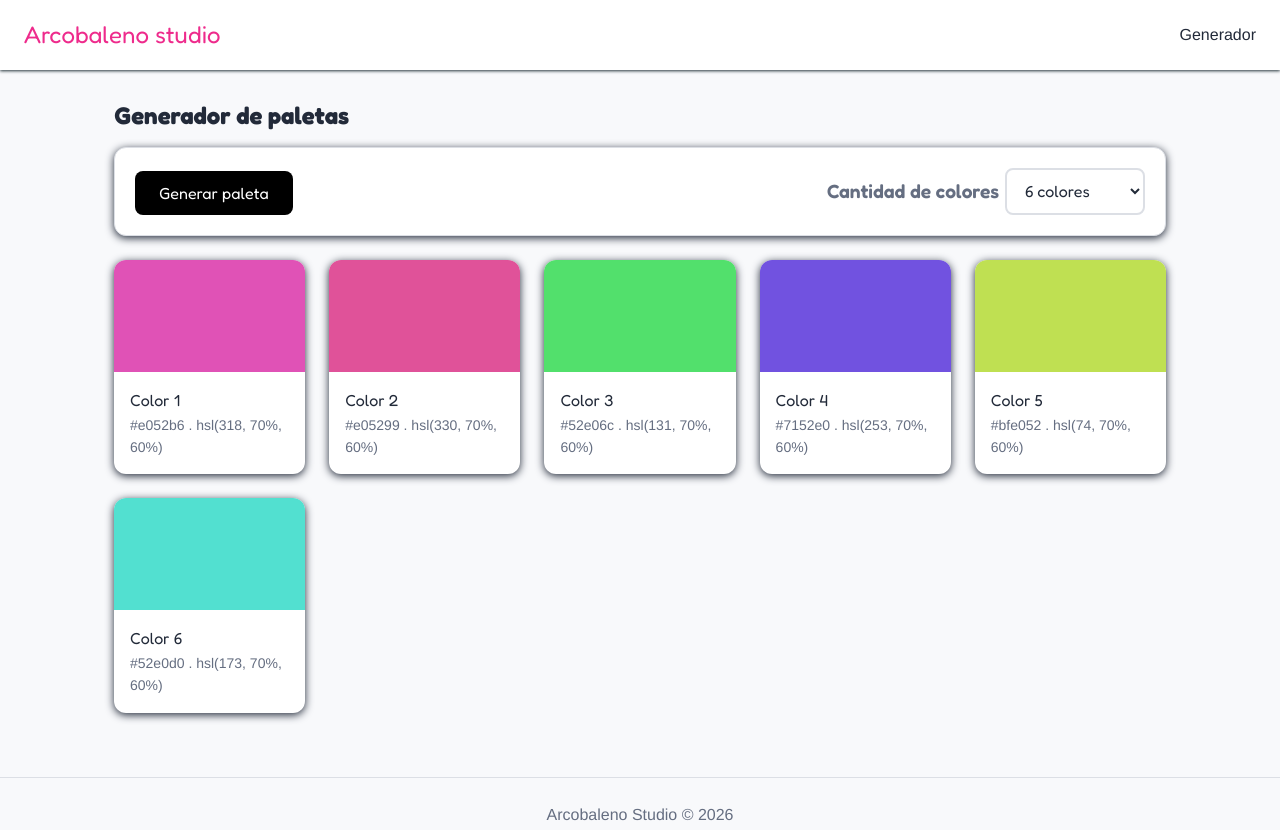
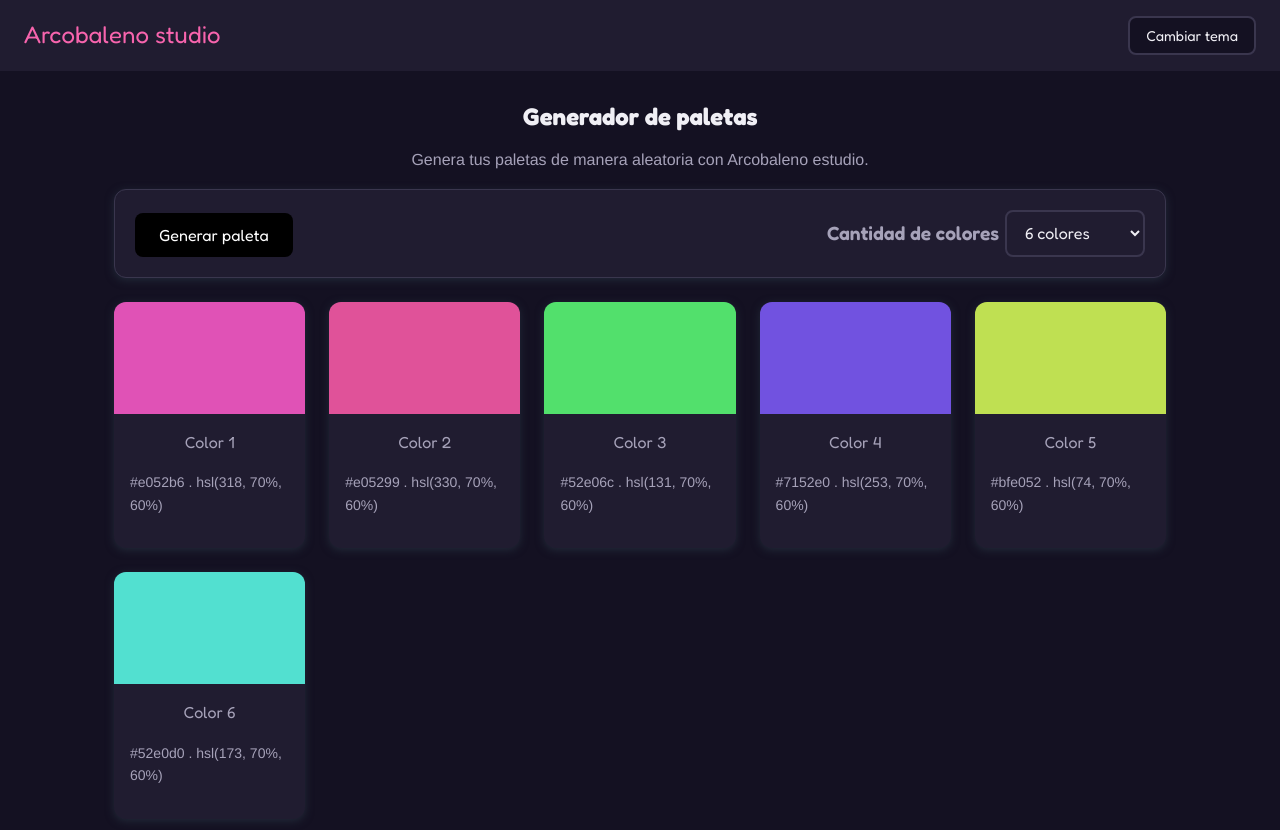
Before and after one commit to ValentinaLeyvaCR/ProyectoM1_ValentinaLeyva, a plain HTML site: page index.html in a window 1280 px wide. Shown: the top 830 px of the page. Drawn offline with nearby package versions, Linux system fonts and the light colour scheme.

Commit message:
creacion de funcion cambio de tema claro y oscuro de la pagina

```diff
--- a/CSS/styles.css
+++ b/CSS/styles.css
@@ -16,21 +16,44 @@ HSL: es una mezcla del color ajustando tono, saturacion y brillo ej: hsl(330(ton
 */
 
 :root { /*aqui solo varia el brillo, pero es el mismo color*/
-    --color-primario:  hsl(330, 85%, 55%);
-    --color-primario-claro: hsl(330, 85%, 72%);
-    --color-primario-oscuro:  hsl(330, 75%, 40%);
+    --color-primario: hsl(330, 90%, 68%);
+    --color-primario-claro: hsl(330, 90%, 78%);
+    --color-primario-oscuro: hsl(330, 80%, 52%);
 
     /*acento*/
-    --color-acento:  hsl(190, 90%, 45%);
-    --color-acento-oscuro:  hsl(190, 90%, 35%);
+    --color-acento: hsl(190, 90%, 60%);
+    --color-acento-oscuro: hsl(190, 85%, 48%);
 
     /* neutros para bordes y texto*/
+    --color-fondo: hsl(250, 32%, 10%);
+    --color-superficie: hsl(250, 26%, 15%);
+    --color-borde: hsl(250, 18%, 26%);
+    --color-texto: hsl(250, 25%, 95%);
+    --color-texto-suave: hsl(250, 14%, 68%);
+
+    --sombra-suave: 0 2px 8px hsla(260, 70%, 2%, 0.55);
+    --sombra-fuerte: 0 8px 20px hsla(260, 70%, 2%, 0.6);
+}
+
+/*estos son los colores para el tema claro*/
+[data-theme="light"] {
+    --color-primario: hsl(330, 85%, 55%);
+    --color-primario-claro: hsl(330, 85%, 72%);
+    --color-primario-oscuro: hsl(330, 75%, 40%);
+
+    --color-acento: hsl(190, 90%, 45%);
+    --color-acento-oscuro: hsl(190, 90%, 35%);
+
     --color-fondo: hsl(220, 30%, 98%);
     --color-superficie: hsl(0, 0%, 100%);
     --color-borde: hsl(220, 15%, 88%);
     --color-texto: hsl(220, 25%, 18%);
     --color-texto-suave: hsl(220, 12%, 45%);
+
+    --sombra-suave: 0 2px 8px hsla(220, 25%, 18%, 0.12);
+    --sombra-fuerte: 0 8px 20px hsla(220, 25%, 18%, 0.18);
 }
+
 
 /* base */
 body{
@@ -38,6 +61,7 @@ body{
   background-color: var(--color-fondo);
   color: var(--color-texto);
   line-height: 1.6; /*esto genera un espacion en arriba y abajo de las letras, se puede llegar a pisar por otro*/
+  transition: background-color 0.3s ease, color 0.3s ease;
 }
 
 h1, h2, h3{  /*se pueden seleccionar al tiempo para definir para todos*/
@@ -66,7 +90,8 @@ h3{
     justify-content: space-between; /*centra los elementos en horizontal*/
     padding: 1rem 1.5rem;  /*el primer valor es para arriba y abajo y el segundo para derecha y izquierda,1rem son 16px*/
     background-color: var(--color-superficie);
-    box-shadow: 0 1px 3px hsl(200, 25%, 18%); /*esto es para poner sombra*/
+    box-shadow: var(--color-superficie); /*esto es para poner sombra*/
+    transition: background-color 0.3s ease;
 }
 
 .nav-logo{
@@ -77,6 +102,7 @@ h3{
 
 .nav-links{
     display: flex;
+    align-items: center;
     gap: 1.5em; ; /*separacion entre elementos hijos (en este caso los li)*/
     list-style: none; /*con esto se quitan los puntos de los li de la etiqueta ul*/
 }
@@ -95,6 +121,33 @@ h3{
                    grid: trabaja en varias diarecciones
 */
 
+.tema-claro{
+    font-family: "Fredoka", sans-serif;
+    font-size: 0.9rem;
+    padding: 0.55rem 1rem;
+    border-radius: 0.5rem;
+    border: 2px solid var(--color-borde);
+    background-color: var(--color-fondo);
+    color: var(--color-texto);
+    cursor: pointer;
+    transition: border-color 0.2s ease, background-color 0.3s ease, color 0.3s ease;
+}
+
+.tema-claro:hover{
+    border-color: var(--color-primario);
+    color: var(--color-primario);
+}
+
+.tema-claro:active{
+    transform: scale(0.97); /*pequeño efecto de "click" al presionar*/
+}
+
+.tema-claro:focus-visible{
+    outline: 3px solid var(--color-acento-oscuro);
+    outline-offset: 2px;
+}
+
+
 /*main*/
 
 main{
@@ -104,10 +157,19 @@ main{
 }
 
 main h2{
+    display: flex;
+    justify-content: center;
     margin-bottom: 1rem; /*genera una separacion entre el titulo y el resto del contenido osea en la parte de abajo un espacio*/
 }
 
-.controles{
+main p{
+    display: flex;
+    justify-content: center;
+    margin-bottom: 1rem; /*genera una separacion entre el titulo y el resto del contenido osea en la parte de abajo un espacio*/
+    color: var(--color-texto-suave);
+}
+
+.controles{ /*da el estilo al recuadro de los botones */
     display: flex;
     flex-wrap: wrap;
     align-items: flex-end;
@@ -259,6 +321,7 @@ footer{
     color: var(--color-texto-suave);
     border-top: 1px solid var(--color-borde);  /*borde superior en color*/
     margin-top: 2rem; /*margen superior para separar del borde*/
+    transition: border-color 0.3s ease, color 0.3s ease;
 }
 
 /*configuracion responsive con grid*/
--- a/JS/index.js
+++ b/JS/index.js
@@ -82,3 +82,21 @@ selector.addEventListener("change", function () { // esta funcion sirve para que
     renderPaleta(Number(selector.value));
 });
 renderPaleta(6); //esto hace que apenas se abra la pagina se generen 6 colores por defecto
+
+//Cambio de tema de oscuro a claro
+
+const botonTema = document.getElementById("tema-claro");
+
+if (botonTema) {
+    botonTema.addEventListener("click", function () {
+        const temaActual = document.documentElement.getAttribute("data-theme");
+        const nuevoTema = temaActual === "light" ? "dark" : "light";
+
+        document.documentElement.setAttribute("data-theme", nuevoTema);
+
+        localStorage.setItem("arcobaleno-tema", nuevoTema);
+
+        });
+} else {
+    console.log("no existe un boton de tema para apretar");
+    }
--- a/index.html
+++ b/index.html
@@ -3,6 +3,13 @@
 <head>
     <meta charset="UTF-8">
     <meta name="viewport" content="width=device-width, initial-scale=1.0">
+
+    <!--esto sirve para cambiar la pagina de claro a oscuro-->
+    <script>
+        const temaGuardado = localStorage.getItem("arcobaleno-tema");
+        document.documentElement.setAttribute("data-theme", temaGuardado === "light" ? "light" : "dark");
+    </script>
+
     <!-- fuentes -->
     <link rel="preconnect" href="https://fonts.googleapis.com">
     <link rel="preconnect" href="https://fonts.gstatic.com" crossorigin>
@@ -17,7 +24,12 @@
         <nav class="nav">
             <span class="nav-logo">Arcobaleno studio</span>
             <ul class="nav-links">
-                <li><a class="nav-link" href="#generador">Generador</a></li>
+
+                <li>
+                    <button class="tema-claro" id="tema-claro" type="button" aria-label="Cambiar a modo claro" title="Cambiar tema">Cambiar tema</button> <!--estes el boton de cambio de color a claro-->
+
+            </button>
+            </li>
             </ul>
         </nav>
     </header>
@@ -26,6 +38,7 @@
     <main>
         <section id="Generador">
             <h2>Generador de paletas</h2>
+            <p>Genera tus paletas de manera aleatoria con Arcobaleno estudio.</p>
 <!--Boton de generacion de paletas-->
          <div class="controles">
           <button class="boton boton-primario" id="generar">Generar paleta</button> <!--se crea el boton generar paleta con id para logica js -->
```
Also changed, not shown: 1 other file.
